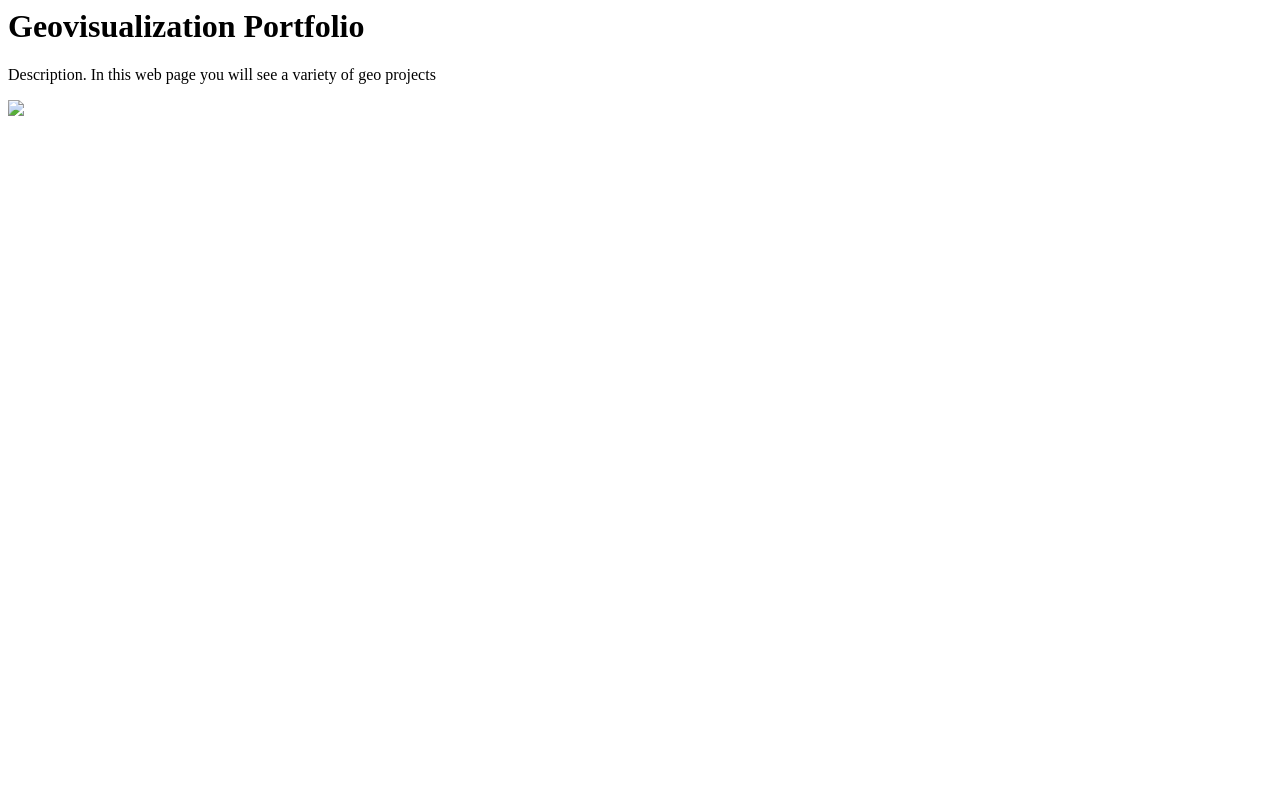
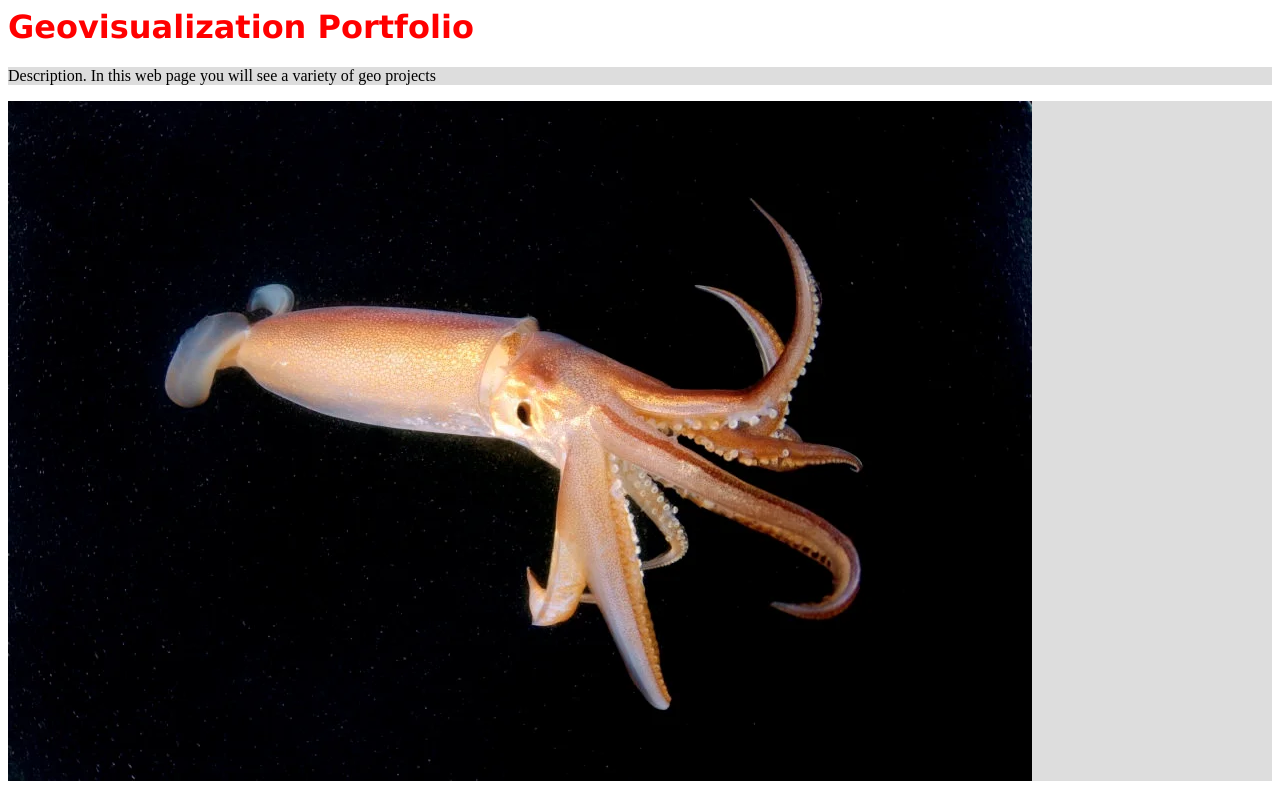
Before and after one commit to geog3540/brihaynes, a plain HTML site: page index.html in a window 1280 px wide. Drawn offline with Linux system fonts and the light colour scheme.

Commit message:
First exercise finished

```diff
--- /dev/null
+++ b/css/styles.css
@@ -0,0 +1,12 @@
+p {
+  background-color: #dddddd
+}
+
+h1 {
+  font-family: Verdana, Geneva, sans-serif;
+  color: red
+}
+
+a:hover{
+  color: green
+}
--- a/index.html
+++ b/index.html
@@ -2,8 +2,10 @@
 <html>
 <!-- Acts like a comment. Need to put everything within an html tag-->
 <head>
-<!-- The head is for information about the document. The body is for the content.-->
+  <!-- The head is for information about the document. The body is for the content.-->
   <title> Geovisualization Portfolio </title>
+
+<link href="css/styles.css" rel="stylesheet">
 
 </head>
 
@@ -11,8 +13,8 @@
   <h1>Geovisualization Portfolio </h1>
   <p> Description. In this web page you will see a variety of geo projects</p>
 
-<!--  <p> <a href="https://personalpage.com"> My personal webpage.</a> </p>  -->
-<p> <img src="squid.png"/> </p>
+  <!--  <p> <a href="https://personalpage.com"> My personal webpage.</a> </p>  -->
+  <p> <img src="images/squid.png"/> </p>
 
 </body>
 
```
